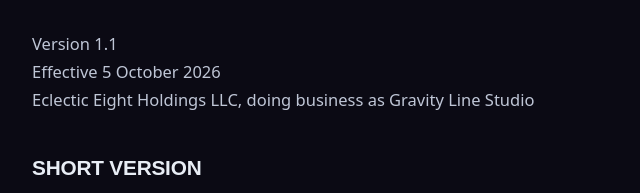
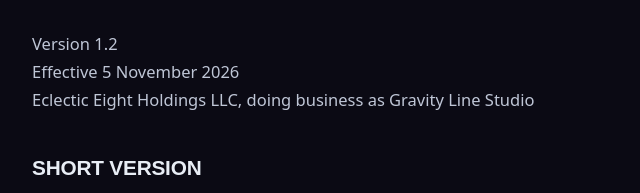
Before and after one commit to gravitylinestudio/gravitylinestudio.github.io, a plain HTML site: page privacy.html in a window 1280 px wide. Shown: the part 303-496 px from the top of the page, 228-868 px from the left. Drawn offline with Linux system fonts and the light colour scheme.

Commit message:
Align legal version1.2 with approved in-game entity correction

```diff
--- a/privacy.html
+++ b/privacy.html
@@ -71,8 +71,8 @@
 <main class="shell"><article id="legal-document">
 <h1>IALING: THE NEW FRONTIER - PRIVACY POLICY</h1>
 
-<p>Version 1.1<br>
-Effective 5 October 2026<br>
+<p>Version 1.2<br>
+Effective 5 November 2026<br>
 Eclectic Eight Holdings LLC, doing business as Gravity Line Studio</p>
 
 <h2>SHORT VERSION</h2>
```
Also changed, not shown: terms.html (+2 -2 lines).
